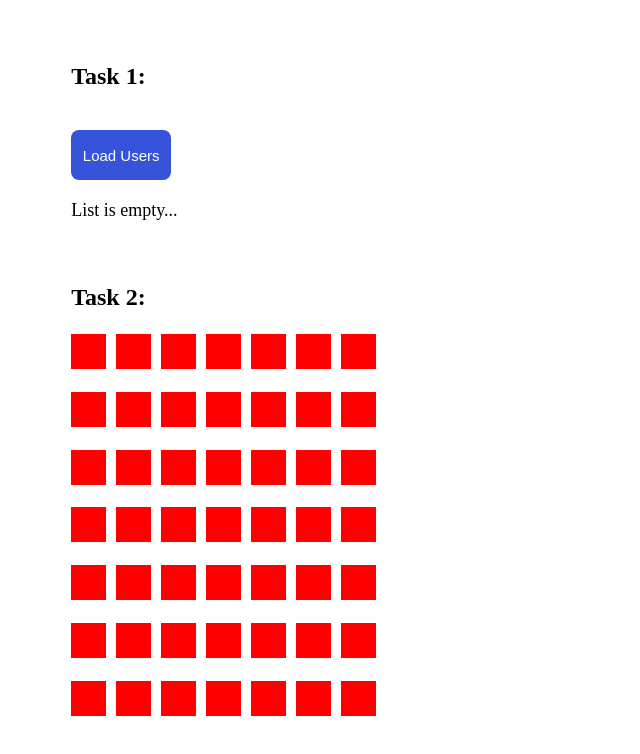
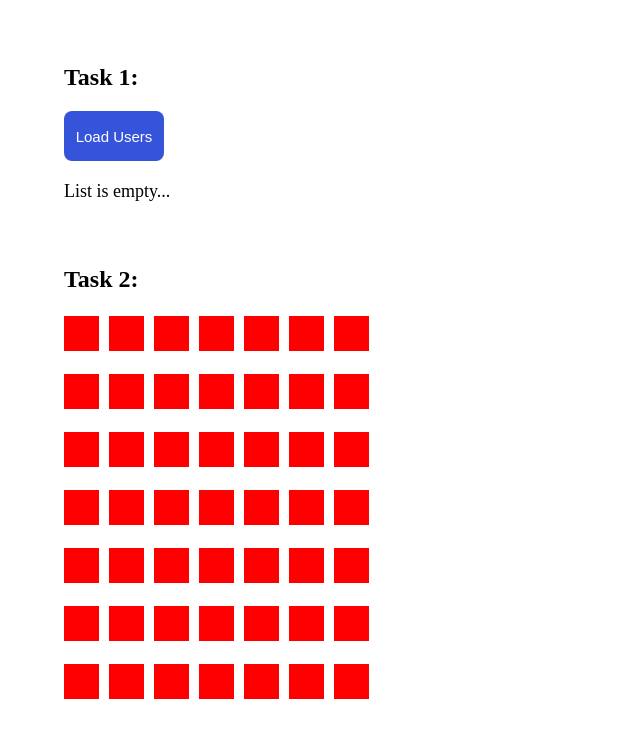
Before and after one commit to BakhtadzeSandro/Angular-Assignment, an Angular app: page / in a window 1280 px wide. Shown: the top 754 px of the page, without its empty margins (0-640 px from the left). Built offline with nearby package versions, Linux system fonts and the light colour scheme.

Commit message:
first-commit

```diff
--- a/angular.json
+++ b/angular.json
@@ -94,5 +94,8 @@
         }
       }
     }
+  },
+  "cli": {
+    "analytics": false
   }
 }
--- a/src/app/app.component.html
+++ b/src/app/app.component.html
@@ -8,7 +8,7 @@
       <div class="person" [ngClass]="switchColors(person.status)" appBackground>
         <div class="full-name">{{ person.firstName + " " + person.lastName}}</div>
         <div class="about">{{ person.about }}</div>
-        <div class="date-of-birth">{{ person.dateOfBirth }}</div>
+        <div class="date-of-birth">{{ person.dateOfBirth | date: "yyyy" }}</div>
         <div class="status">{{ person.status }}</div>
       </div>
     </div>
--- a/src/app/background.directive.ts
+++ b/src/app/background.directive.ts
@@ -11,7 +11,7 @@ export class BackgroundDirective {
   changeColor(){
     console.log("test");
     this.ref.nativeElement.style.background = "yellow";
-    this.ref.nativeElement.style.color = "black";
+    let elements = this.ref.nativeElement.querySelectorAll(".full-name, .about, .date-of-birth, .status");
+    elements.forEach((elem: HTMLElement) => elem.style.color = "black");
   }
-
 }
--- a/src/styles.css
+++ b/src/styles.css
@@ -1 +1,6 @@
 /* You can add global styles to this file, and also import other style files */
+*{
+    margin: 0;
+    padding: 0;
+    box-sizing: border-box;
+}
```
